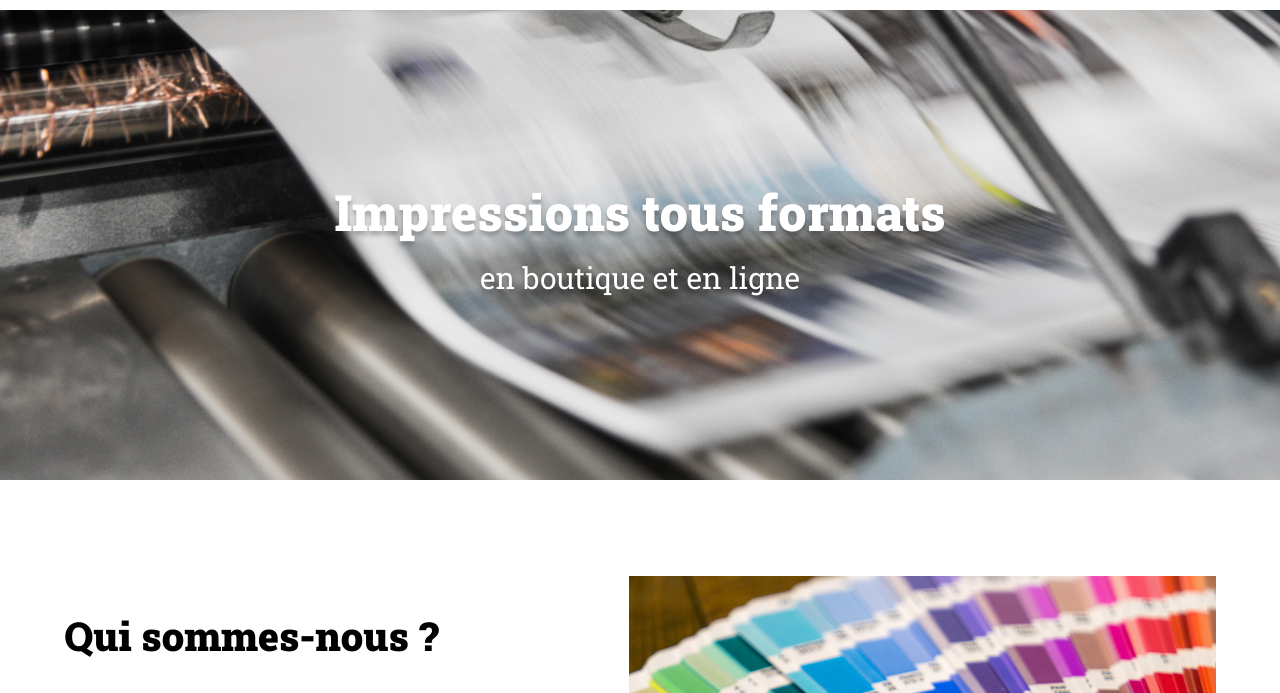
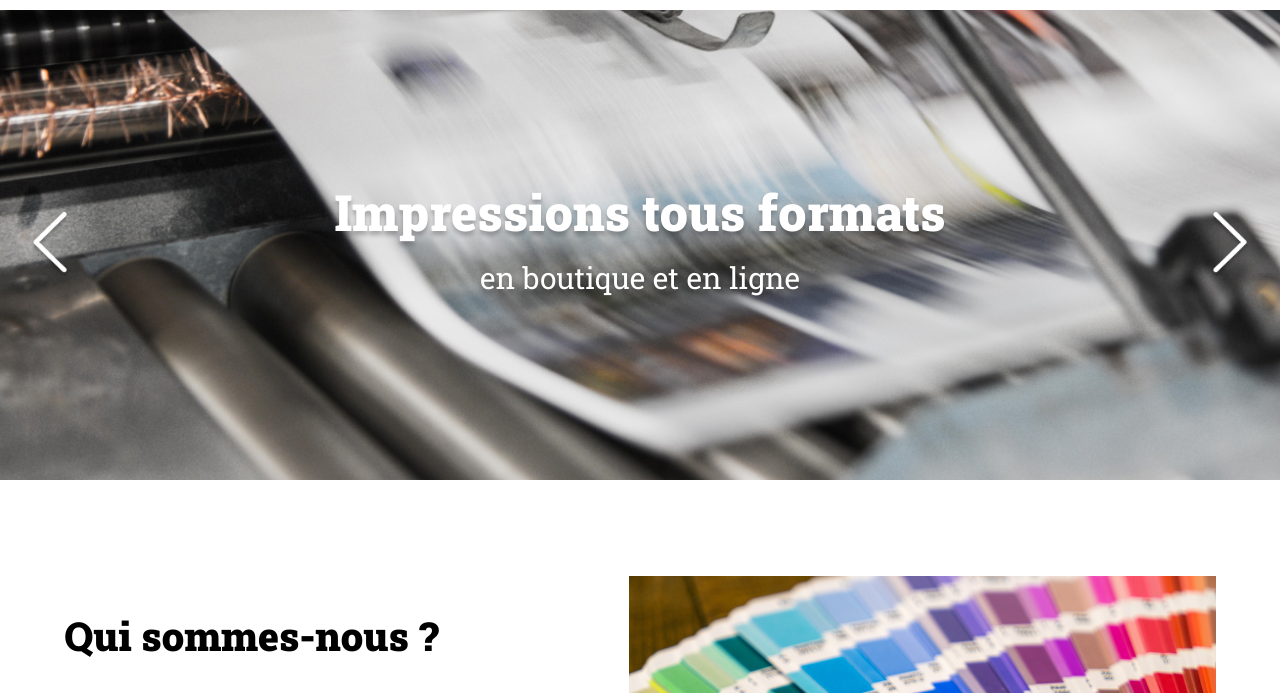
Before and after one commit to Dam-C/OC_Projet_05, a plain HTML site: page index.html in a window 1280 px wide. Shown: the part 91-784 px from the top of the page. Drawn offline with Linux system fonts and the light colour scheme.

Commit message:
ajout fleches

```diff
--- a/assets/style.css
+++ b/assets/style.css
@@ -125,12 +125,14 @@ header {
 /* Gestion des fleches du carrousel */
 #banner .arrow {
 	position: absolute;
+	width: 40px;
+	object-fit:contain;
 }
 #banner .arrow_left {
-	left: 10px;
+	left: 30px;
 }
 #banner .arrow_right {
-	right: 10px;
+	right: 30px;
 }
 /* Gestion des points du carrousel */
 .dots {
--- a/index.html
+++ b/index.html
@@ -19,7 +19,9 @@
 <main>
 	<div id="banner">
 		<img src="./assets/images/slideshow/slide1.jpg" alt="Banner Print-it">
+		<img src="./assets/images/arrow_left.png" class="arrow arrow_left"/>
 		<p>Impressions tous formats <span>en boutique et en ligne</span></p>
+		<img src="./assets/images/arrow_right.png" class="arrow arrow_right"/>
 		<div class="dots">
 		</div>
 	</div>
```
